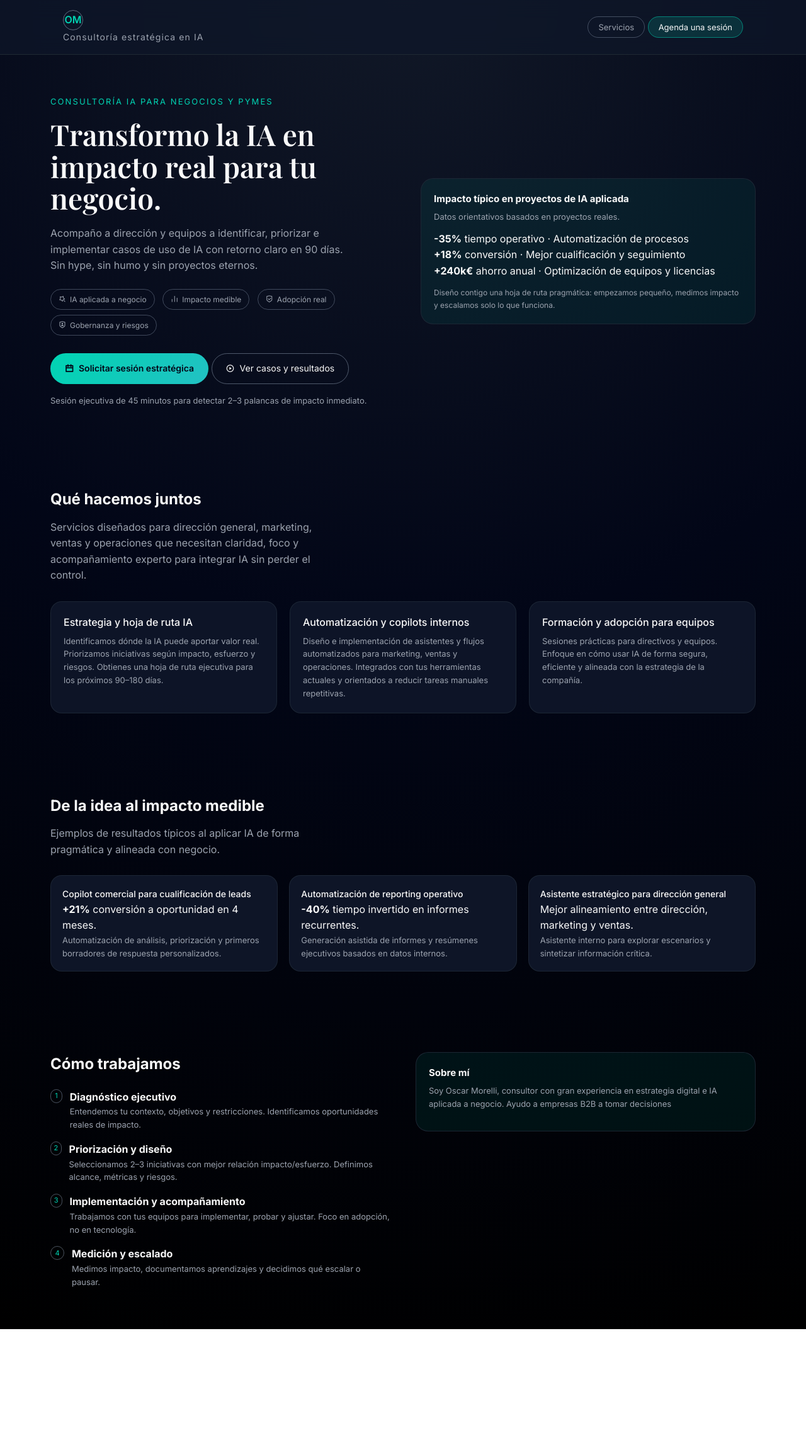
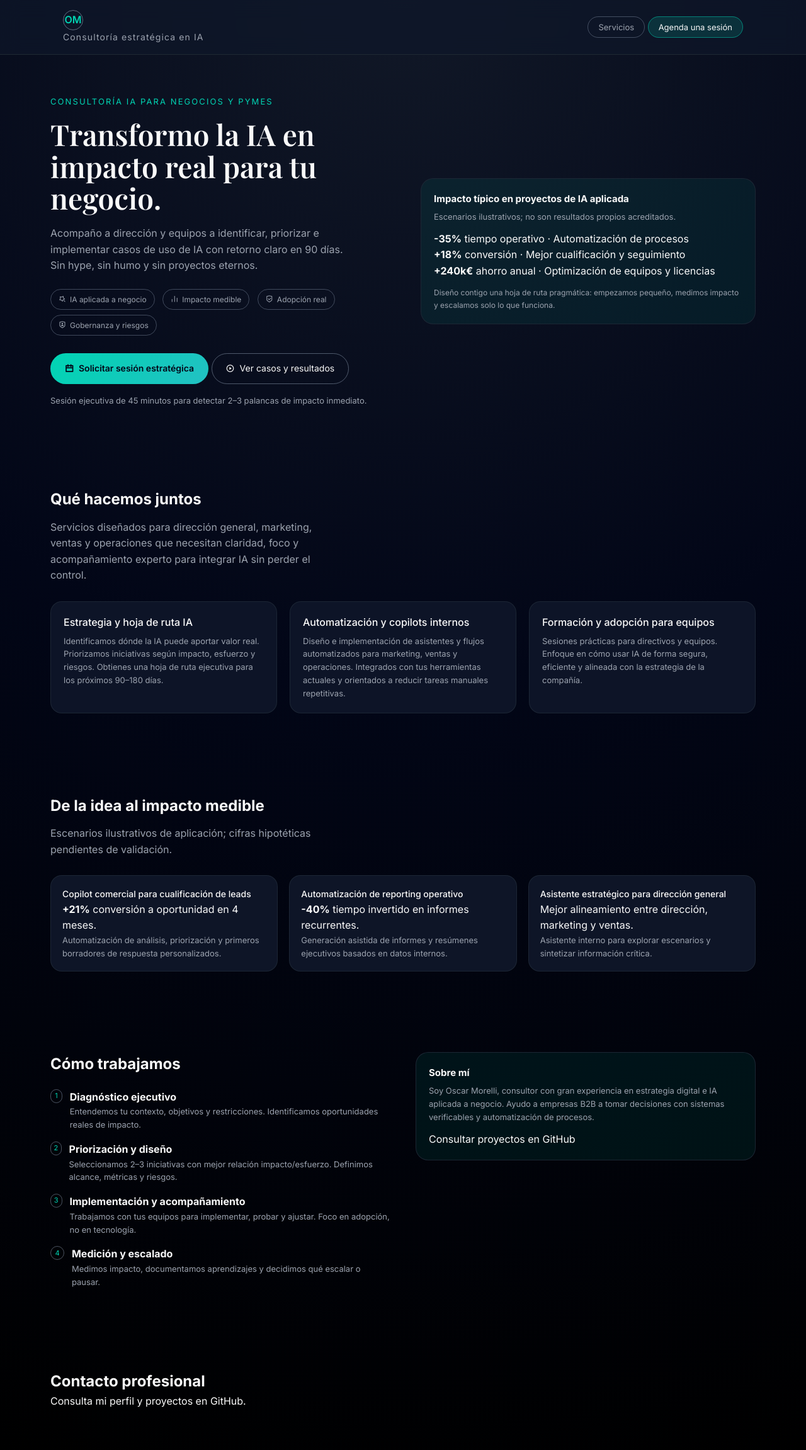
Before and after one commit to OscarMorelli78/ConsultorIA, a plain HTML site: page index.html in a window 1280 px wide. Shown: the whole page at 63% size. Before the commit the page ends 2111 px from the top, so only its background shows below. Drawn offline with nearby package versions, Linux system fonts and the light colour scheme.

Commit message:
fix: address audit findings

```diff
--- a/index.html
+++ b/index.html
@@ -265,7 +265,7 @@
           </div>
 
           <div style="margin-top: 20px;">
-            <a class="btn btn-primary" href="mailto:tuemail@empresa.com">
+            <a class="btn btn-primary" href="https://github.com/OscarMorelli78">
               <i class="ri-calendar-line"></i> Solicitar sesión estratégica
             </a>
             <a class="btn btn-ghost" href="#casos">
@@ -284,7 +284,7 @@
             <h3 style="font-size: 15px; margin-bottom: 6px;">Impacto típico en proyectos de IA aplicada</h3>
 
             <p style="font-size: 13px; color: var(--text-muted); margin-bottom: 12px;">
-              Datos orientativos basados en proyectos reales.
+              Escenarios ilustrativos; no son resultados propios acreditados.
             </p>
 
             <p><strong>-35%</strong> tiempo operativo · Automatización de procesos</p>
@@ -342,7 +342,7 @@
 
         <h2 style="font-size: 24px; margin-bottom: 12px;">De la idea al impacto medible</h2>
         <p style="color: var(--text-muted); max-width: 420px; margin-bottom: 28px;">
-          Ejemplos de resultados típicos al aplicar IA de forma pragmática y alineada con negocio.
+          Escenarios ilustrativos de aplicación; cifras hipotéticas pendientes de validación.
         </p>
 
         <div class="cases-grid">
@@ -433,3 +433,8 @@
             <p style="font-size: 13px; color: var(--text-muted); margin-bottom: 12px;">
               Soy Oscar Morelli, consultor con gran experiencia en estrategia digital e IA aplicada a negocio.
               Ayudo a empresas B2B a tomar decisiones
+ con sistemas verificables y automatización de procesos.</p>
+<a href="https://github.com/OscarMorelli78">Consultar proyectos en GitHub</a>
+</div></aside></div></section>
+<section class="section" id="contacto"><div class="section-inner"><h2>Contacto profesional</h2><p>Consulta mi perfil y proyectos en <a href="https://github.com/OscarMorelli78">GitHub</a>.</p></div></section>
+</main></div></body></html>
```
